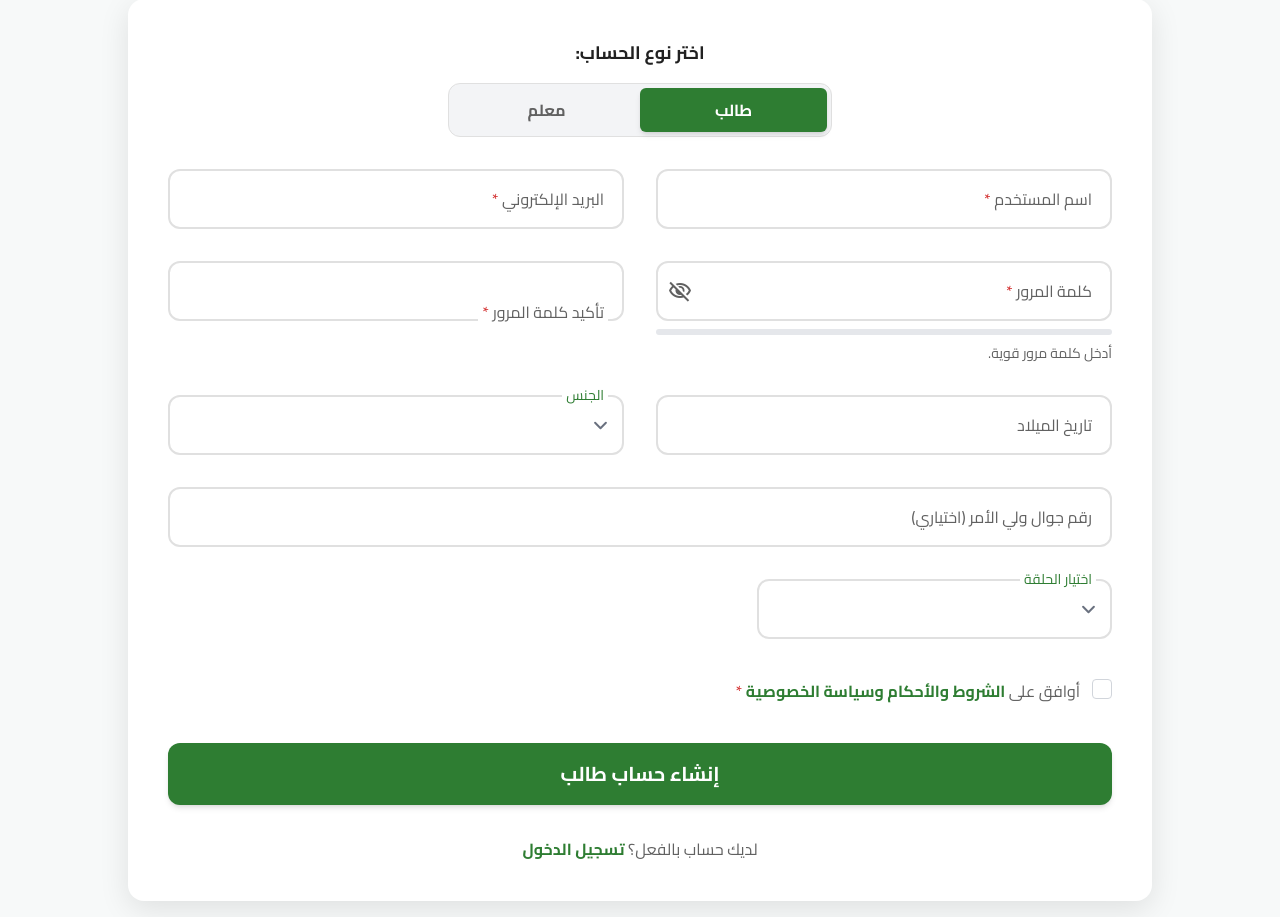
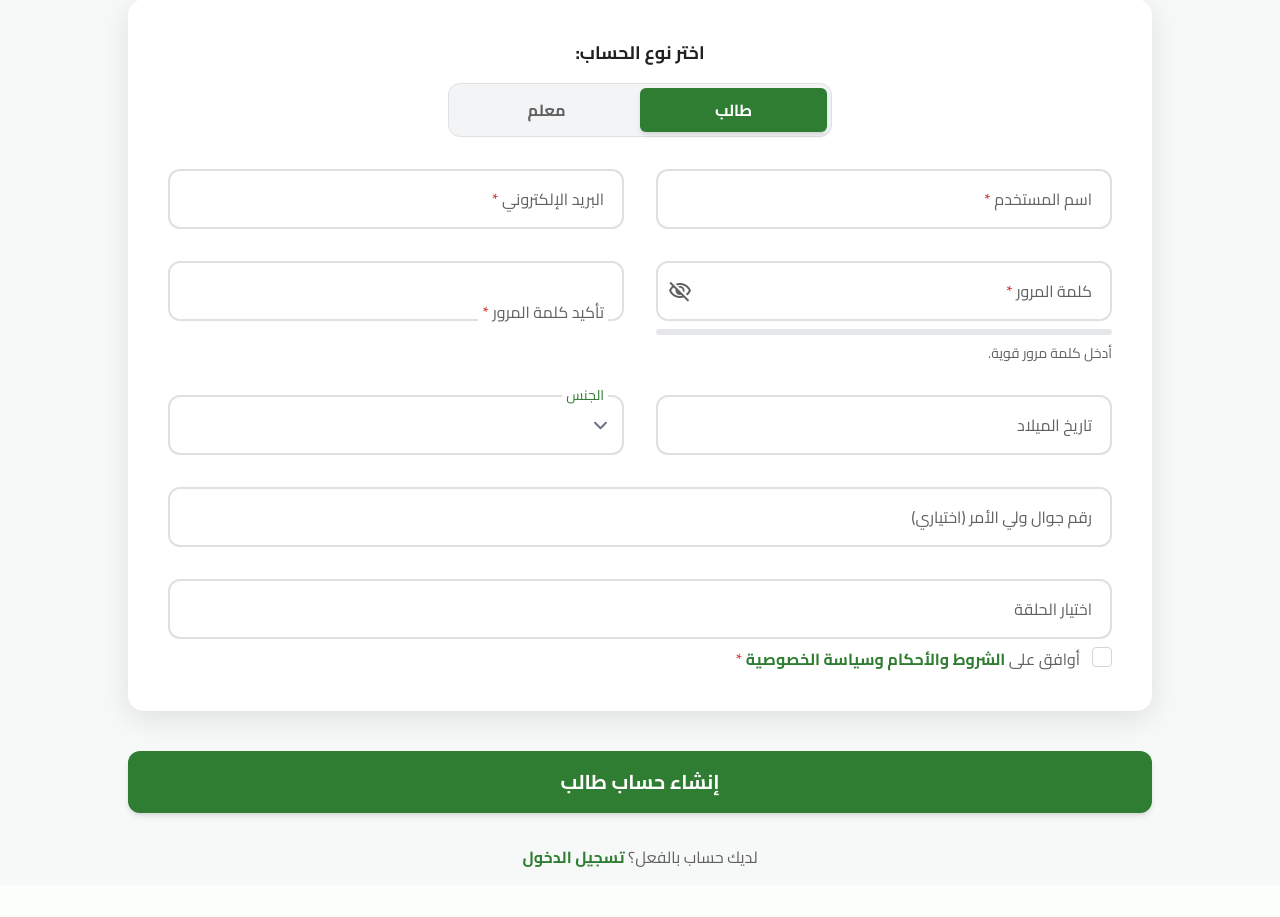
Before and after one commit to muhammednelshazly/Qurantahfiz, a Django app: page /accounts/register/ in a window 1280 px wide. Shown: the part 237-1154 px from the top of the page. After the commit the page ends 1104 px from the top, so only its background shows below. Run offline with Django 5.2, Linux system fonts and the light colour scheme; some libraries are stand-ins or nearby versions.

Commit message:
Update register.html

```diff
--- a/templates/accounts/register.html
+++ b/templates/accounts/register.html
@@ -185,9 +185,11 @@
                 <label for="guardian_phone">رقم جوال ولي الأمر (اختياري)</label>
               </div>
 
-              <div class="form-input-group md:col-span-2">
+              <div class="form-input-group col-span-2 md:col-span-2">
+                <label for="halaqa" class="block mb-2">اختيار الحلقة</label>
+
                 <select id="halaqa" name="halaqa"
-                        class="form-input w_full px-4 py-3.5 rounded-lg bg-transparent border-2 border-border-light dark:border-border-dark focus:outline-none focus:ring-0 focus:border-primary text-lg">
+                        class="form-input w-full px-4 py-3.5 rounded-lg bg-transparent border-2 border-border-light dark:border-border-dark focus:outline-none focus:ring-0 focus:border-primary text-lg">
                   <option value="" selected hidden disabled></option>
                   <option>حلقة البقرة – الشيخ عبد الله الحربي</option>
                   <option>حلقة النساء – الشيخ محمد القحطاني</option>
@@ -200,7 +202,8 @@
                   <option>حلقة لقمان – الشيخ إبراهيم السبيعي</option>
                   <option>حلقة فاطر – الشيخ عمر الحربي</option>
                 </select>
-                <label for="halaqa">اختيار الحلقة</label>
+              </div>
+
               </div>
             </div>
           </div>
```
